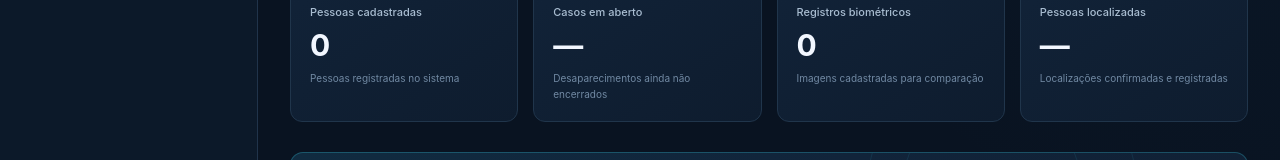
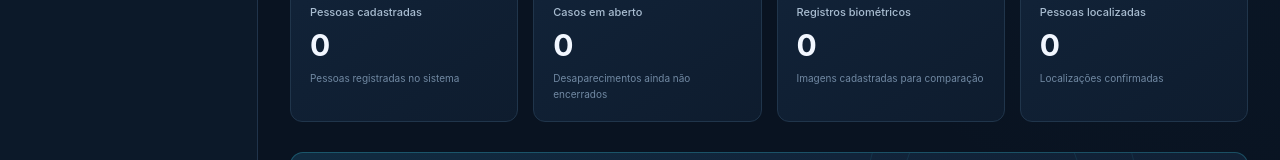
Before and after one commit to hellen-martins00/reconhecimento-facial-front, a React (Vite) app: page /dashboard in a window 1280 px wide. Shown: the part 453-613 px from the top of the page. Built offline with nearby package versions, Linux system fonts and the light colour scheme; no server answers; sample sign-in values are in the browser's storage.

Commit message:
adicionar contador

```diff
--- a/src/pages/Dashboard/Dashboard.jsx
+++ b/src/pages/Dashboard/Dashboard.jsx
@@ -26,8 +26,10 @@ function Dashboard() {
   const [totalPessoas, setTotalPessoas] = useState(0);
   const [totalAgentes, setTotalAgentes] = useState(0);
   const [totalFaces, setTotalFaces] = useState(0);
-  const [totalReconhecimentos, setTotalReconhecimentos] =
-    useState(0);
+  const [totalReconhecimentos, setTotalReconhecimentos] = useState(0);
+
+  const [casosEmAberto, setCasosEmAberto] = useState(0);
+  const [pessoasLocalizadas, setPessoasLocalizadas] = useState(0);
 
   const [carregando, setCarregando] = useState(true);
   const [erro, setErro] = useState("");
@@ -46,11 +48,13 @@ function Dashboard() {
         agentesResponse,
         fotosResponse,
         reconhecimentosResponse,
+        estatisticasResponse,
       ] = await Promise.all([
         api.get("/pessoas"),
         api.get("/agentes"),
         api.get("/fotos"),
         api.get("/reconhecimento/total"),
+        api.get("/desaparecimentos/estatisticas"),
       ]);
 
       setTotalPessoas(
@@ -74,6 +78,14 @@ function Dashboard() {
       setTotalReconhecimentos(
         Number(reconhecimentosResponse.data?.total ?? 0)
       );
+
+      setCasosEmAberto(
+        Number(estatisticasResponse.data?.casos_em_aberto ?? 0)
+      );
+
+      setPessoasLocalizadas(
+        Number(estatisticasResponse.data?.pessoas_localizadas ?? 0)
+      );
     } catch (error) {
       console.error(
         "Erro ao carregar dados do painel:",
@@ -88,6 +100,7 @@ function Dashboard() {
     }
   }
 
+
   const indicadores = [
     {
       titulo: "Pessoas cadastradas",
@@ -99,7 +112,7 @@ function Dashboard() {
     },
     {
       titulo: "Casos em aberto",
-      valor: null,
+      valor: casosEmAberto,
       descricao: "Desaparecimentos ainda não encerrados",
       icone: FileSearch,
       cor: "blue",
@@ -115,8 +128,8 @@ function Dashboard() {
     },
     {
       titulo: "Pessoas localizadas",
-      valor: null,
-      descricao: "Localizações confirmadas e registradas",
+      valor: pessoasLocalizadas,
+      descricao: "Localizações confirmadas",
       icone: MapPinCheck,
       cor: "green",
       destino: "/registros-desaparecimento",
```
